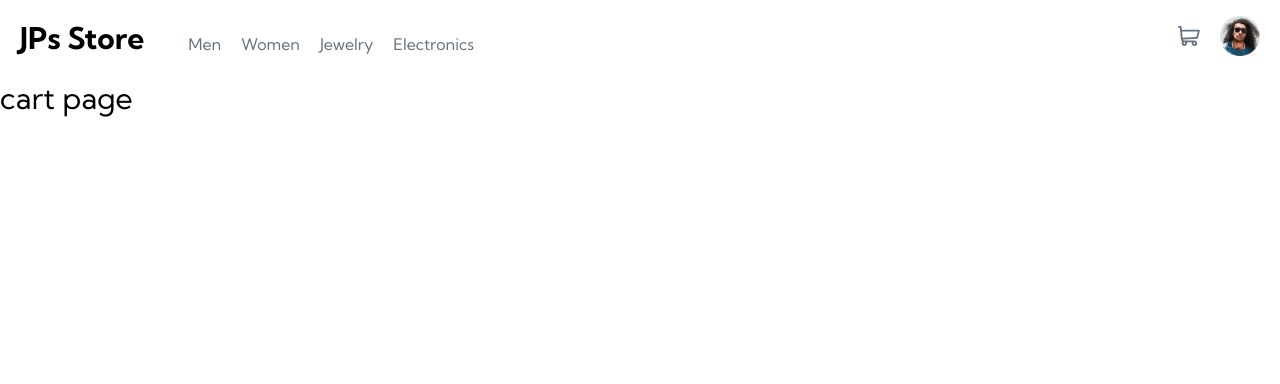
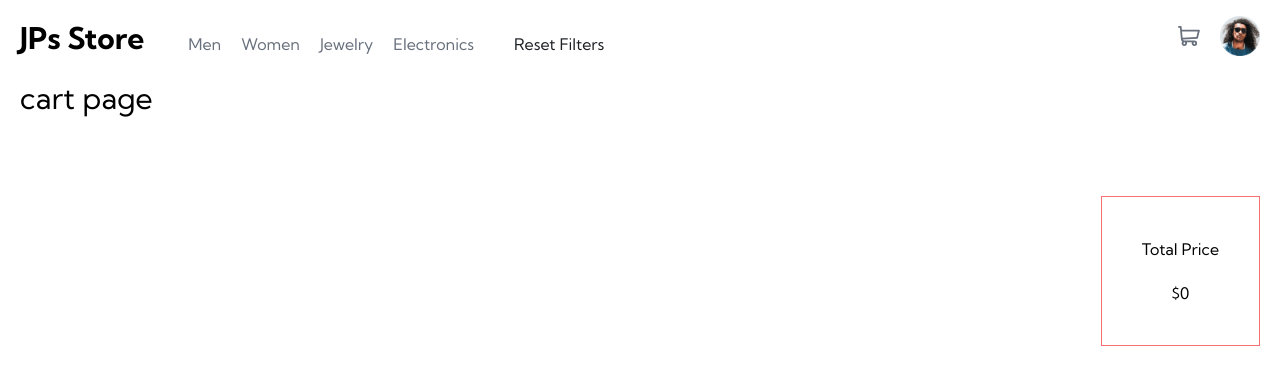
Before and after one commit to jppoullet/fake-ecommerce-page, a React (Vite) app: page /CartPage in a window 1280 px wide. Shown: the top 384 px of the page. Built offline with nearby package versions, Linux system fonts and the light colour scheme.

Commit message:
working cart state and page

```diff
--- a/src/App.jsx
+++ b/src/App.jsx
@@ -1,48 +1,60 @@
 import { createContext, useContext, useEffect, useState } from "react";
+import { RouterProvider, createBrowserRouter } from "react-router-dom";
+
 import { CartContext } from "./components/Context";
-import Navbar from "./components/Navbar";
-import Products from "./components/Products";
+
+import CartPage from "./pages/CartPage.jsx";
+import NotFoundPage from "./pages/NotFoundPage.jsx";
+import Root from "./pages/Root.jsx";
 
 function App() {
-  const [data, setData] = useState();
-  const [renderedData, setRenderedData] = useState();
   const [cartItems, setCartItems] = useState([]);
+  // const [data, setData] = useState();
+  // const [renderedData, setRenderedData] = useState();
 
-  const getProductData = async () => {
-    try {
-      const response = await fetch("https://fakestoreapi.com/products");
+  // const getProductData = async () => {
+  //   try {
+  //     const response = await fetch("https://fakestoreapi.com/products");
 
-      if (!response.ok) {
-        throw new Error("Failed to fetch workout data");
-      }
+  //     if (!response.ok) {
+  //       throw new Error("Failed to fetch workout data");
+  //     }
 
-      const data = await response.json();
+  //     const data = await response.json();
 
-      // Do something with the data
-      console.log(data);
+  //     // Do something with the data
+  //     console.log(data);
 
-      setData(data);
-      setRenderedData(data);
-    } catch (error) {
-      console.error("Error:", error);
-    }
-  };
+  //     setData(data);
+  //     setRenderedData(data);
+  //   } catch (error) {
+  //     console.error("Error:", error);
+  //   }
+  // };
 
-  useEffect(() => {
-    getProductData();
-  }, []);
+  // useEffect(() => {
+  //   getProductData();
+  // }, []);
+
+  const router = createBrowserRouter([
+    {
+      path: "/",
+      element: <Root />,
+      errorElement: <NotFoundPage />,
+    },
+    {
+      path: "/CartPage",
+      element: <CartPage />,
+    },
+    {
+      path: "/product",
+    },
+  ]);
 
   return (
     <div className="mx-5 font-kumbhSans">
-      <CartContext.Provider value={cartItems}>
-        <Navbar setRenderedData={setRenderedData} data={data} />
-        <main className="my-20">
-          <Products
-            renderedData={renderedData}
-            cartItems={cartItems}
-            setCartItems={setCartItems}
-          />
-        </main>
+      <CartContext.Provider value={{ cartItems, setCartItems }}>
+        <RouterProvider router={router} />
       </CartContext.Provider>
     </div>
   );
--- a/src/components/Navbar.jsx
+++ b/src/components/Navbar.jsx
@@ -99,7 +99,7 @@ const Navbar = ({ setRenderedData, data }) => {
       <div className="md:flex justify-between hidden fixed bg-white top-0 left-0 right-0 px-5 py-4 z-50">
         <div className="flex items-end gap-5 text-darkGrayishBlue">
           <h1 className="text-3xl font-bold mr-6 text-black cursor-pointer">
-            <a href="/">JPs Store</a>
+            <Link to="/">JPs Store</Link>
           </h1>
           <ul className="flex gap-5">
             <li
@@ -130,6 +130,14 @@ const Navbar = ({ setRenderedData, data }) => {
             >
               Electronics
             </li>
+            <li
+              className="cursor-pointer mx-5 text-veryDarkBlue"
+              onClick={() => {
+                setRenderedData(data);
+              }}
+            >
+              Reset Filters
+            </li>
           </ul>
         </div>
         <div className="flex items-center gap-5">
--- a/src/components/Products.jsx
+++ b/src/components/Products.jsx
@@ -1,10 +1,12 @@
-import React, { useState } from "react";
+import React, { useContext, useState } from "react";
 import minusIcon from "../assets/ecommerce-product-page-main/images/icon-minus.svg";
 import plusIcon from "../assets/ecommerce-product-page-main/images/icon-plus.svg";
 import cartIcon from "../assets/ecommerce-product-page-main/images/icon-cart.svg";
+import { CartContext } from "./Context";
 
-const Products = ({ renderedData, cartItems, setCartItems }) => {
+const Products = ({ renderedData }) => {
   const [amountValue, setAmountValue] = useState("");
+  const { cartItems, setCartItems } = useContext(CartContext);
 
   const productClickHandler = (e) => {
     const item = e.target.id;
@@ -35,10 +37,9 @@ const Products = ({ renderedData, cartItems, setCartItems }) => {
   const addToCartHandler = (e, index, product) => {
     console.log(`add to cart ${product.title}`);
     setCartItems((prevItems) => [...prevItems, product]);
-    // console.log(cartItems);
   };
 
-  // console.log(cartItems);
+  console.log(cartItems);
 
   return (
     <div className="grid grid-cols-2 md:grid-cols-3 lg:grid-cols-4 gap-8 pt-10">
--- a/src/main.jsx
+++ b/src/main.jsx
@@ -5,27 +5,26 @@ import { createBrowserRouter, RouterProvider } from "react-router-dom";
 import App from "./App.jsx";
 import CartPage from "./pages/CartPage.jsx";
 import NotFoundPage from "./pages/NotFoundPage.jsx";
-import { CartContext } from "./components/Context";
 
 import "./index.css";
 
-const router = createBrowserRouter([
-  {
-    path: "/",
-    element: <App />,
-    errorElement: <NotFoundPage />,
-  },
-  {
-    path: "/CartPage",
-    element: <CartPage />,
-  },
-  {
-    path: "/product",
-  },
-]);
+// const router = createBrowserRouter([
+//   {
+//     path: "/",
+//     element: <App />,
+//     errorElement: <NotFoundPage />,
+//   },
+//   {
+//     path: "/CartPage",
+//     element: <CartPage />,
+//   },
+//   {
+//     path: "/product",
+//   },
+// ]);
 
 ReactDOM.createRoot(document.getElementById("root")).render(
   <React.StrictMode>
-    <RouterProvider router={router} />
+    <App />
   </React.StrictMode>
 );
--- a/src/pages/CartPage.jsx
+++ b/src/pages/CartPage.jsx
@@ -1,11 +1,38 @@
-import React from "react";
+import React, { useContext, useState } from "react";
 import Navbar from "../components/Navbar";
+import { CartContext } from "../components/Context";
 
 const CartPage = () => {
+  const { cartItems } = useContext(CartContext);
+  // const [totalPrice, setTotalPrice] = useState(0);
+
+  const totalPrice = cartItems.reduce((n, { price }) => n + price, 0);
+  console.log(totalPrice);
+
   return (
     <div className="font-kumbhSans">
       <Navbar />
       <h1 className="text-3xl my-20">cart page</h1>
+      <div className="flex justify-between">
+        <div className="flex flex-col gap-5">
+          {cartItems.map((c) => (
+            <div
+              key={c.id}
+              className="flex justify-between items-center gap-10"
+            >
+              <div className="flex items-center gap-4">
+                <img src={c.image} alt={c.image} className="w-20 max-h-28" />
+                <h2>{c.title}</h2>
+              </div>
+              <div>${c.price}</div>
+            </div>
+          ))}
+        </div>
+        <div className="flex flex-col items-center gap-5 border border-red-400 p-10">
+          <div>Total Price</div>
+          <div>${totalPrice}</div>
+        </div>
+      </div>
     </div>
   );
 };
--- /dev/null
+++ b/src/pages/Root.jsx
@@ -0,0 +1,45 @@
+import React, { useContext, useEffect, useState } from "react";
+
+import Navbar from "../components/Navbar";
+import Products from "../components/Products";
+import { CartContext } from "../components/Context";
+
+const Root = () => {
+  const [data, setData] = useState();
+  const [renderedData, setRenderedData] = useState();
+
+  const getProductData = async () => {
+    try {
+      const response = await fetch("https://fakestoreapi.com/products");
+
+      if (!response.ok) {
+        throw new Error("Failed to fetch workout data");
+      }
+
+      const data = await response.json();
+
+      // Do something with the data
+      console.log(data);
+
+      setData(data);
+      setRenderedData(data);
+    } catch (error) {
+      console.error("Error:", error);
+    }
+  };
+
+  useEffect(() => {
+    getProductData();
+  }, []);
+
+  return (
+    <>
+      <Navbar setRenderedData={setRenderedData} data={data} />
+      <main className="my-20">
+        <Products renderedData={renderedData} />
+      </main>
+    </>
+  );
+};
+
+export default Root;
```
